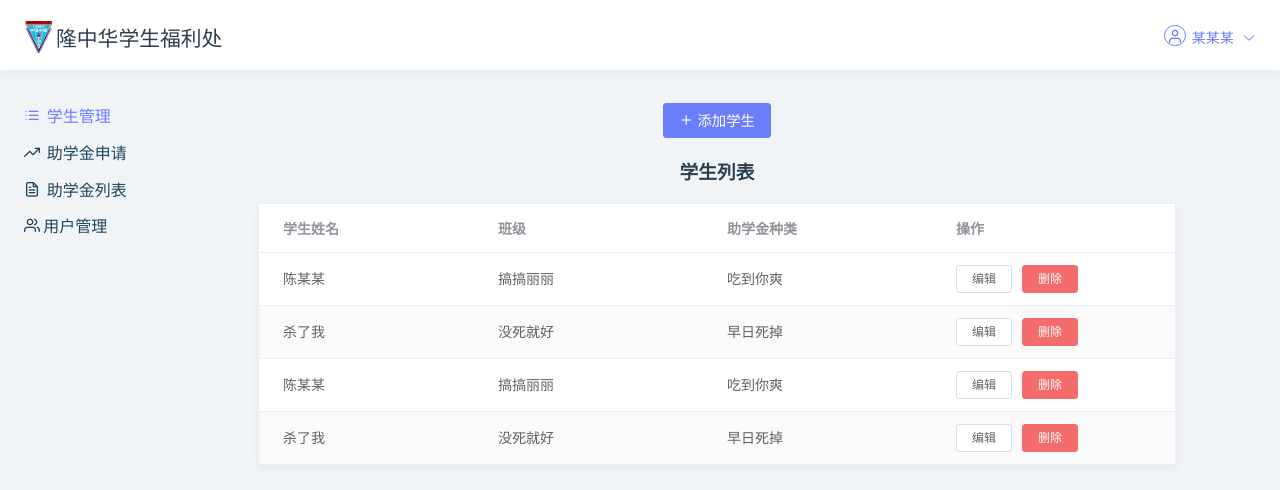
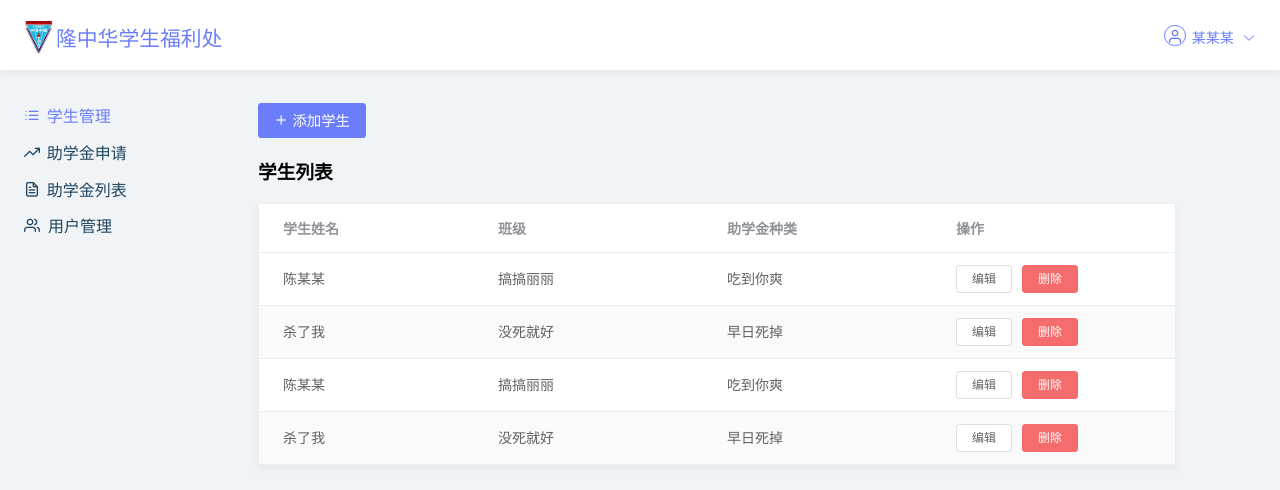
Before and after one commit to MechFroG88/Humble-Iro, a Vue app in the folder client/: page /student in a window 1280 px wide. Shown: the top 490 px of the page. Built offline with nearby package versions, Linux system fonts and the light colour scheme.

Commit message:
Update style

```diff
--- a/client/src/App.vue
+++ b/client/src/App.vue
@@ -15,7 +15,5 @@ export default {
   font-family: "Noto Sans SC";
   -webkit-font-smoothingx: antialiased;
   -moz-osx-font-smoothing: grayscale;
-  text-align: center;
-  color: #2c3e50;
 }
 </style>
--- a/client/src/assets/scss/layout/default.scss
+++ b/client/src/assets/scss/layout/default.scss
@@ -18,6 +18,7 @@
         align-items: center;
         font-size: 1.3rem;
         font-weight: 500;
+        color: $primary-color;
         img {
           height: 2rem;
         }
@@ -69,6 +70,9 @@
           i {
             margin-right: .2rem;
           }
+          .icon-users {
+            margin-right: .5rem;
+          }
           a {
             text-decoration: none;
             color: $font-color;
@@ -80,6 +84,8 @@
       }
     }
     .content {
+      display: flex;
+      flex-direction: column;
       padding: 2rem 5rem;
       @media screen and (max-width: 768px) {
         width: 100%;
```
